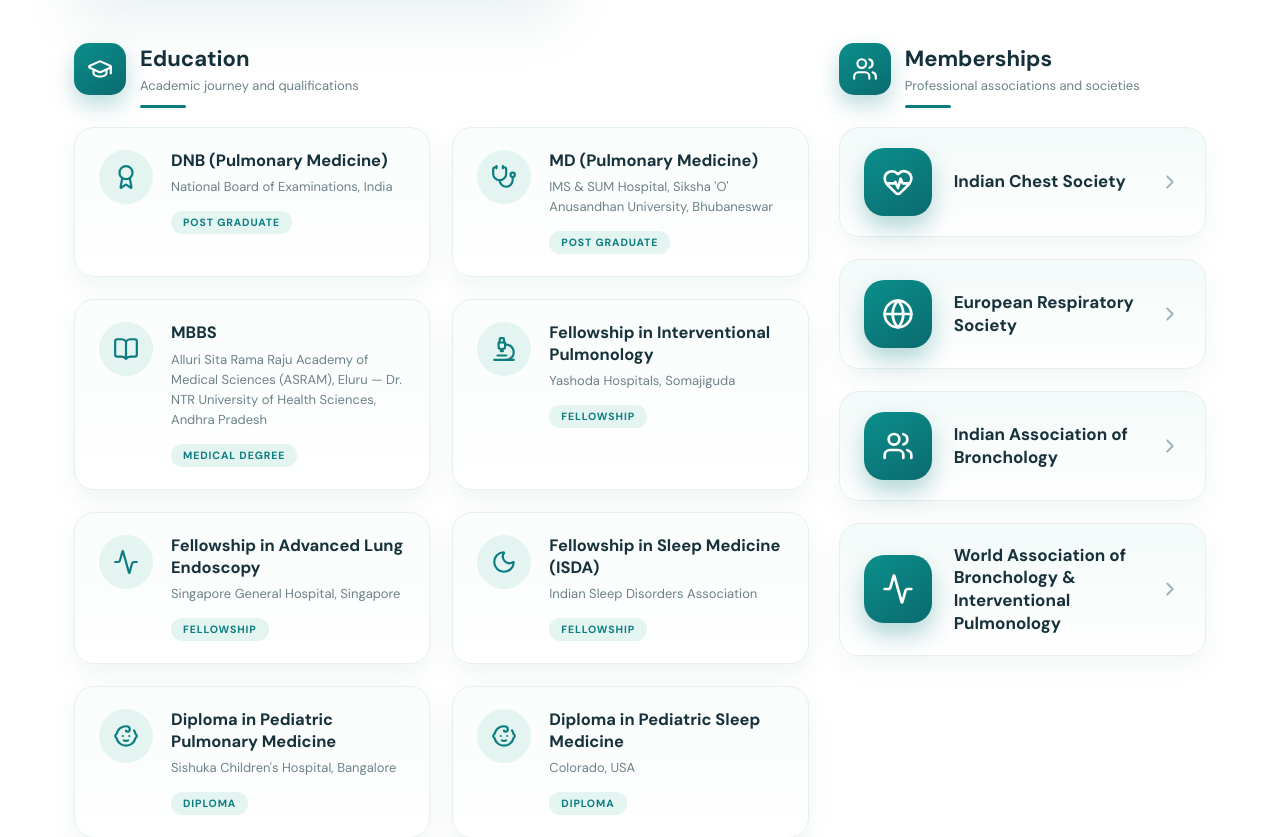
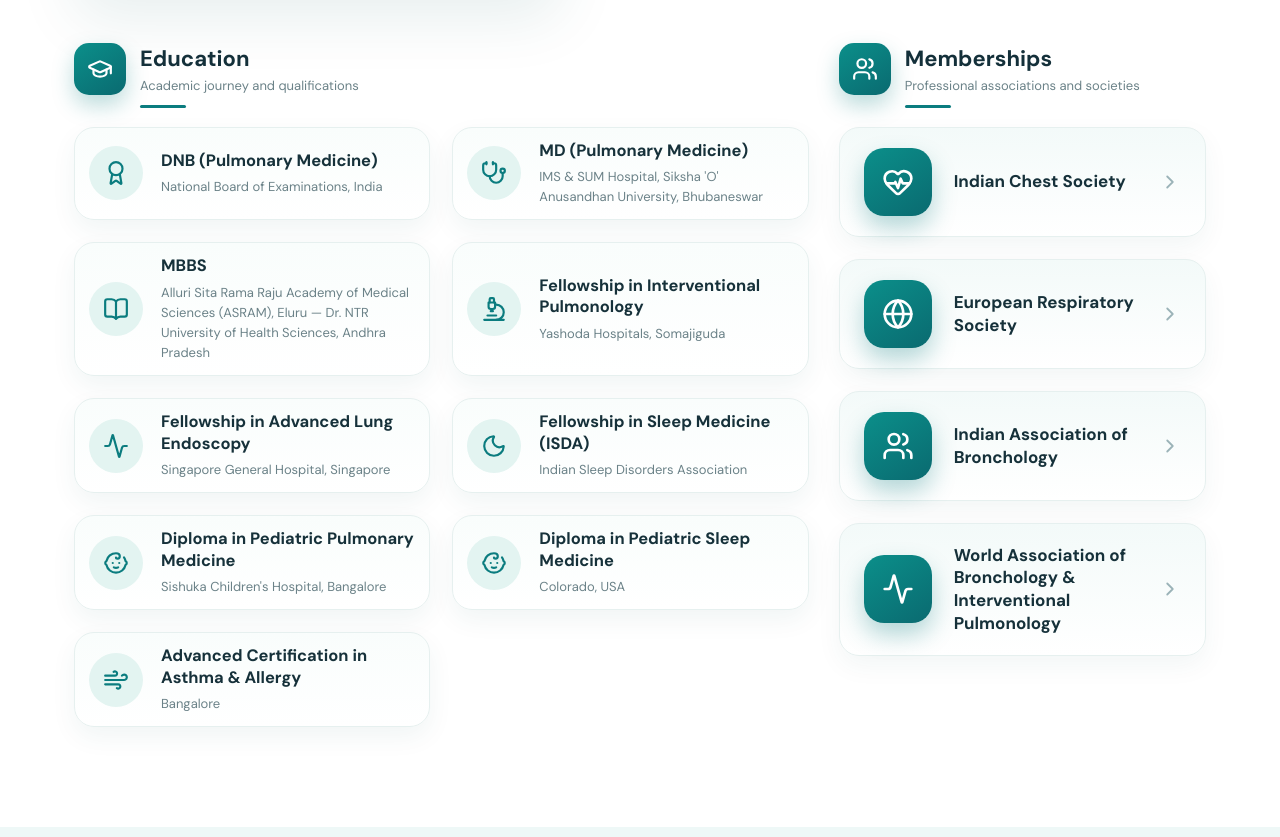
Before and after one commit to KOUSHIK-GARA/doctor_portfolio, a React (Vite) app: page / in a window 1280 px wide. Shown: the part 1340-2177 px from the top of the page. Built offline with nearby package versions, Linux system fonts and the light colour scheme.

Commit message:
styles refactoring

```diff
--- a/src/styles.css
+++ b/src/styles.css
@@ -343,12 +343,12 @@
 
 .eduCard2 {
   display: flex;
-  align-items: flex-start;
+  align-items: center;
   gap: 18px;
   background: linear-gradient(180deg, #f9fdfc, #ffffff);
   border: 1px solid #e6f0ef;
   border-radius: 20px;
-  padding: 22px 24px;
+  padding: 12px 14px;
   box-shadow: 0 10px 26px #0d50500f;
   transition:
     transform 0.16s ease,
@@ -394,7 +394,7 @@
 }
 
 .eduTag {
-  display: inline-block;
+  display: none;
   margin-top: 14px;
   padding: 5px 12px;
   border-radius: 999px;
```
